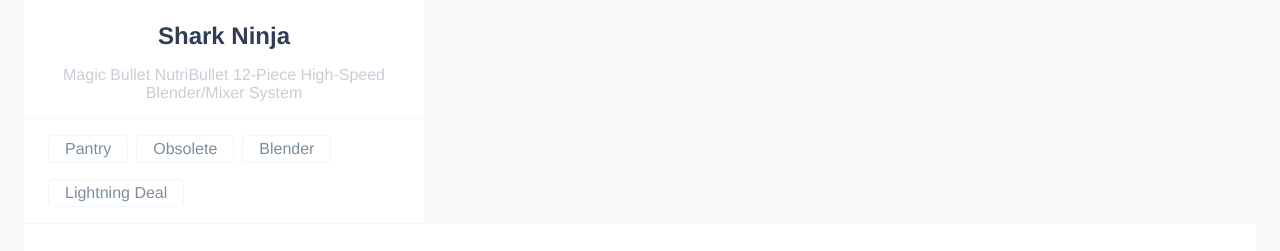
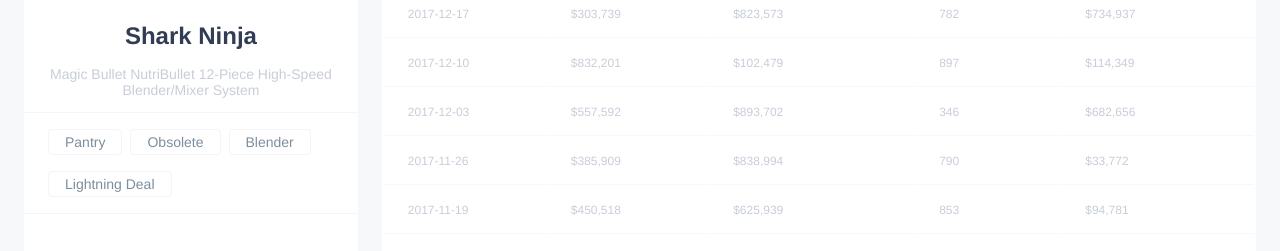
Before and after one commit to dastardlylemon/stackline-dev, a React (Create React App) app: page / in a window 1280 px wide. Shown: the part 200-451 px from the top of the page. Built offline with nearby package versions, Linux system fonts and the light colour scheme.

Commit message:
tighten up styling

```diff
--- a/src/App.css
+++ b/src/App.css
@@ -8,5 +8,6 @@
 }
 
 .container {
+  display: flex;
   padding: 24px;
 }
--- a/src/features/product/ProductSidebar.module.css
+++ b/src/features/product/ProductSidebar.module.css
@@ -11,6 +11,8 @@
 
 .productSidebar p {
   color: #C8CDD8;
+  font-size: 14px;
+  padding: 0 24px;
 }
 
 .productSidebar img {
@@ -31,6 +33,7 @@
   border-radius: 4px;
   border: 1px solid #F5F5F9;
   color: #7C8E9E;
+  font-size: 14px;
   padding: 4px 16px;
   margin-bottom: 16px;
   margin-right: 8px;
--- a/src/features/sales/SalesCharts.js
+++ b/src/features/sales/SalesCharts.js
@@ -2,11 +2,12 @@
 import { useSelector } from 'react-redux';
 import { selectSales } from './salesSlice';
 import TablePanel from './TablePanel';
+import styles from './SalesCharts.module.css';
 
 function SalesCharts() {
   const sales = useSelector(selectSales);
   return (
-    <div className="salesCharts">
+    <div className={styles.salesCharts}>
       <TablePanel sales={sales} />
     </div>
   );
--- /dev/null
+++ b/src/features/sales/SalesCharts.module.css
@@ -0,0 +1,4 @@
+.salesCharts {
+  margin-left: 24px;
+  width: 100%;
+}
```
